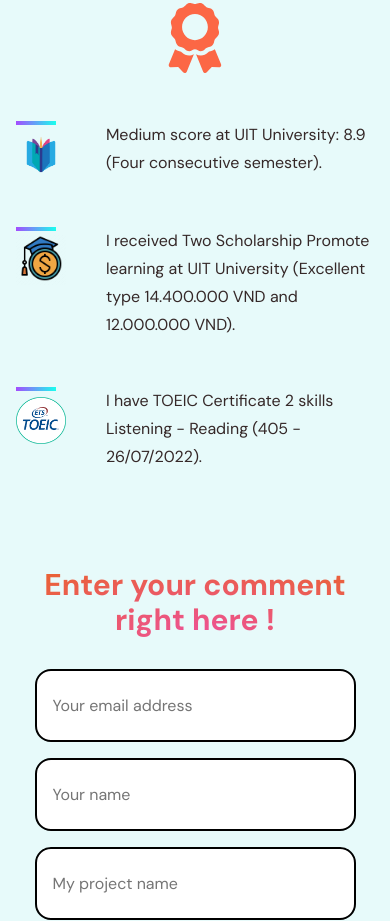
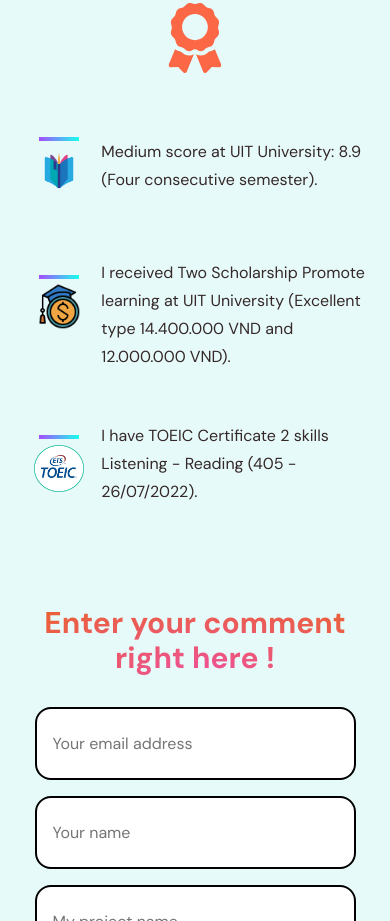
Before and after one commit to phuchs47203/phs_portfolio, a React (Create React App) app: page / in a window 390 px wide. Shown: the part 7280-8201 px from the top of the page. Built offline with nearby package versions, Linux system fonts and the light colour scheme.

Commit message:
edit conntent of achievement feature

```diff
--- a/src/components/feature/feature.css
+++ b/src/components/feature/feature.css
@@ -12,6 +12,7 @@
     width: 120px;
     justify-content: flex-start;
     align-items: center;
+    margin: 1rem;
 }
 
 .pflo__feature-title div {
@@ -36,7 +37,7 @@
 }
 
 .pflo__feature-content {
-    flex: 3;
+    flex: 100%;
     margin-left: 0;
     display: flex;
     justify-content: flex-start;
@@ -53,18 +54,22 @@
     .pflo__feature-content p {
         font-size: 20px;
     }
+
+    .pflo__feature-title {
+        width: 70px;
+
+    }
 }
 
 @media screen and (max-width: 600px) {
     .pflo__feature-title {
         justify-content: flex-start;
-        align-items: flex-start;
+        align-items: center;
     }
 
     .pflo__feature-content {
-        flex: 100%;
         justify-content: flex-start;
-        align-items: flex-start;
+        align-items: center;
     }
 
     .pflo__feature-content p {
--- a/src/container/Achievement/achievement.css
+++ b/src/container/Achievement/achievement.css
@@ -27,7 +27,12 @@
     object-fit: contain;
     color: rgb(252, 103, 69);
 }
-
+.pflo__achiev-content{
+    display: flex;
+    flex-direction: column;
+    justify-content: center;
+    align-items: center;
+}
 @media screen and (max-width: 1000px) {
     .pflo__achiev-heading h1 {
         font-size: 40px;
```
